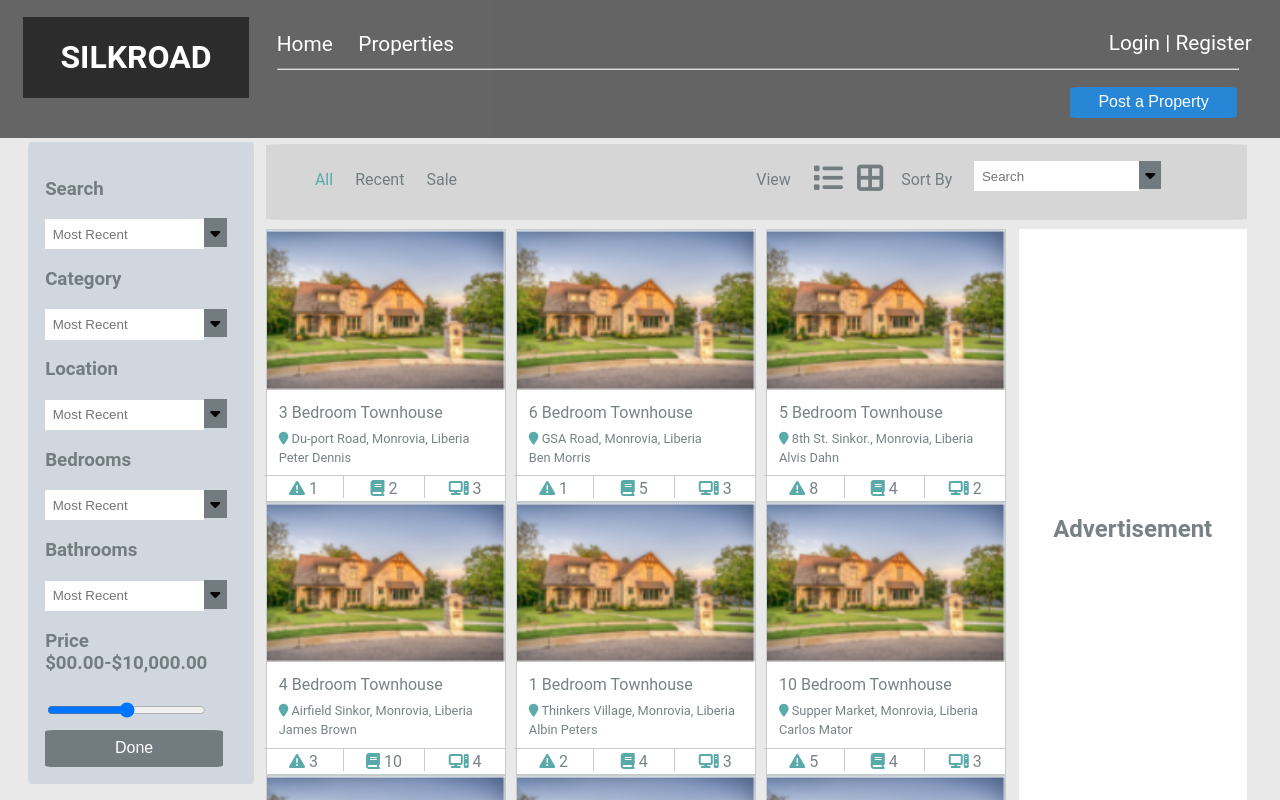
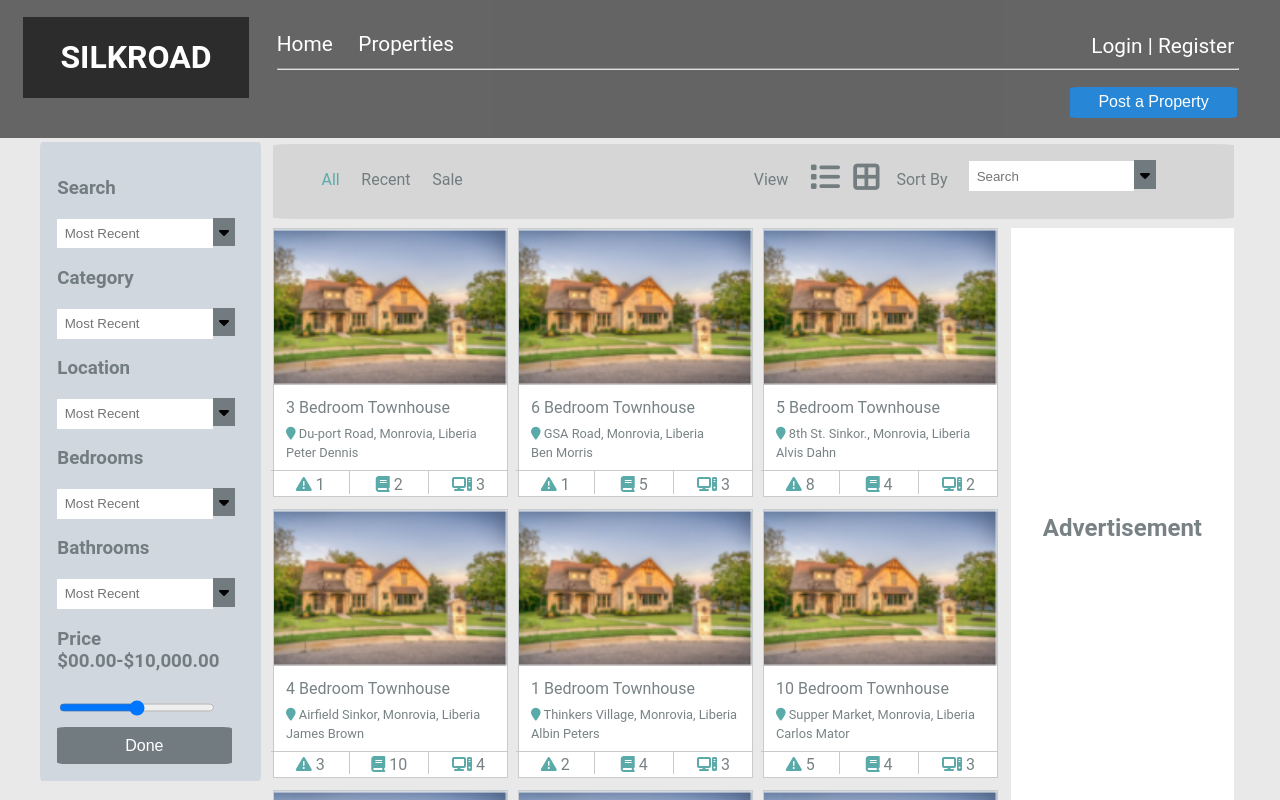
Before and after one commit to boaslah/SilkRoad-vue, a Vue app: page /properties in a window 1280 px wide. Shown: the top 800 px of the page. Built offline with nearby package versions, Linux system fonts and the light colour scheme.

Commit message:
fixed header

```diff
--- a/src/components/Header.vue
+++ b/src/components/Header.vue
@@ -127,9 +127,10 @@
 }
 
 .register{
-    margin: -2% 0% 0% 65%;
-    width:100%;
-    position: fixed;
+    text-align: right;
+    /* background-color: gray; */
+    margin: -2% 0% 0% 0%;
+    width:85%;
 }
 
 .row2 button{
@@ -236,7 +237,8 @@ hr{
         width: 93.5%;
     }
     .register{
-        margin: -3% 0% 0% 78%;
+        /* margin: 0% 0% 0% 0%;  */
+        width: 94%;
     }
     .row2 button{
         margin: -1% 0% 0% 74%;
--- a/src/components/HousesGrid.vue
+++ b/src/components/HousesGrid.vue
@@ -27,7 +27,6 @@
     export default{
         name: "HousesGrid",
         data(){
-            // console.log("1", data.HousesData);
             return{
                 houseData: data.HousesData
             }
@@ -61,6 +60,7 @@ img{
 .houses{
     background-color: white;
     width: 98%;
+    margin-bottom: 5%;
     border: solid 1px rgba(192, 195, 196, 0.863);
 }
 
--- a/src/components/Properties.vue
+++ b/src/components/Properties.vue
@@ -134,7 +134,7 @@
 .properties-main{
     display: grid;
     grid-template-columns: 20% 80%;
-    margin: 10% 2% 0% 1%;
+    margin: 10% 3% 0% 2%;
 }
 
 .col1{
--- a/src/views/home-with-widget.vue
+++ b/src/views/home-with-widget.vue
@@ -1,5 +1,4 @@
 <template>
-
 
   <HomePage/>
 
```
